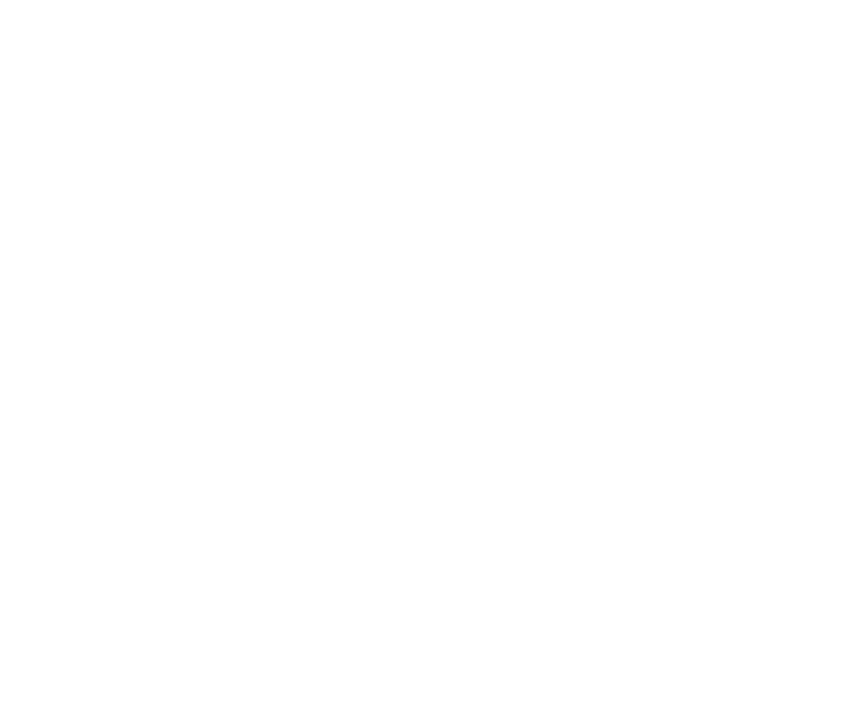
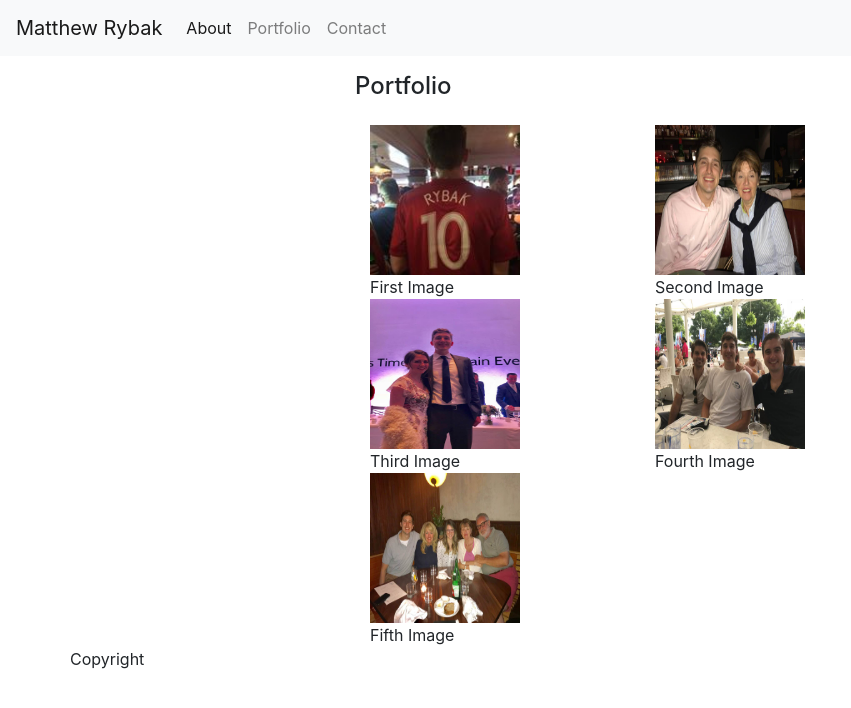
Before and after one commit to mrybak1991/Bootstrap-Portfolio, a plain HTML site: page portfolio.html in a window 1280 px wide. Shown: the whole page, without its empty margins (0-851 px from the left). Drawn offline with nearby package versions, Linux system fonts and the light colour scheme.

Commit message:
html2+css

```diff
--- /dev/null
+++ b/assets/css/style2.css
@@ -0,0 +1,4 @@
+img {
+    width: 150px;
+    height: 150px;
+}
--- a/portfolio.html
+++ b/portfolio.html
@@ -0,0 +1,87 @@
+<!DOCTYPE html>
+<html lang="en">
+<head>
+    <meta charset="UTF-8">
+    <meta name="viewport" content="width=device-width, initial-scale=1.0">
+    <meta http-equiv="X-UA-Compatible" content="ie=edge">
+    <title>Matthew Rybak</title>
+    <link rel="stylesheet" href="https://stackpath.bootstrapcdn.com/bootstrap/4.3.1/css/bootstrap.min.css" integrity="sha384-ggOyR0iXCbMQv3Xipma34MD+dH/1fQ784/j6cY/iJTQUOhcWr7x9JvoRxT2MZw1T" crossorigin="anonymous">
+    <link rel="stylesheet" href="assets/css/style2.css">
+</head>
+<body>
+        <nav class="navbar navbar-expand-lg navbar-light bg-light">
+                <a class="navbar-brand" href="#">Matthew Rybak</a>
+                <button class="navbar-toggler" type="button" data-toggle="collapse" data-target="#navbarNav" aria-controls="navbarNav" aria-expanded="false" aria-label="Toggle navigation">
+                  <span class="navbar-toggler-icon"></span>
+                </button>
+                <div class="collapse navbar-collapse" id="navbarNav">
+                  <ul class="navbar-nav">
+                    <li class="nav-item active">
+                      <a class="nav-link" href="index.html">About <span class="sr-only">(current)</span></a>
+                    </li>
+                    <li class="nav-item">
+                      <a class="nav-link" href="portfolio.html">Portfolio <span class="sr-only">(current)</span></a>
+                    </li>
+                    <li class="nav-item">
+                      <a class="nav-link" href="contact.html">Contact <span class="sr-only">(current)</span></a>
+                    </li>
+                  </ul>
+                </div>
+              </nav>
+    <div class="container">
+       <!-- dummy row to provide space between Nav Bar and content box -->
+        <div class="row">
+            <p></p>
+        </div>
+        <div class="row">
+            <!-- dummy column -->
+            <div class="col-md-3"></div>
+            <!-- column containing pictures -->
+            <div class="col-md-6">
+                <div class="row">
+                    <h4>Portfolio</h4>
+                </div>
+                <div class="row">
+                    <p></p>
+                </div>
+                <!-- first set of pics -->
+                <div class="row">
+                    <div class="col-md-6">
+                        <img src="assets/images/first_image.jpg" alt="First Image">
+                        <div class="text-block1">First Image</div>
+                    </div>
+                    <div class="col-md-6">
+                        <img src="assets/images/second_image.jpg" alt="Second Image">
+                        <div class="text-block2">Second Image</div>
+                    </div>
+                </div>
+            <!-- second set of pics -->
+                <div class="row">
+                    <div class="col-md-6">
+                        <img src="assets/images/third_image.jpg" alt="Third Image">
+                        <div class="text-block3">Third Image </div>
+                    </div>
+                    <div class="col-md-6">
+                            <img src="assets/images/fourth_image.jpg" alt="Fourth Image">
+                            <div class="text-block4">Fourth Image </div>
+                    </div>
+                </div>
+            <!-- third set of pics -->
+                <div class="row">
+                    <div class="col-md-6">
+                            <img src="assets/images/fifth_image.jpg" alt="Fifth Image">
+                            <div class ="text-block5">Fifth Image </div>
+                    </div>
+                </div>
+            </div>
+        </div>
+
+        <div class="row">
+            <footer>
+                <p id="copyRight">Copyright</p>
+            </footer>
+        </div>
+    </div>
+
+</body>
+</html>
```
Also changed, not shown: index.html (+11 -3 lines), assets/images/fifth_image.jpg (added), assets/images/first_image.jpg (added), assets/images/fourth_image.jpg (added), assets/images/memphis-mini.png (added), assets/images/second_image.jpg (added), assets/images/sixth_image.jpg (added), assets/images/third_image.jpg (added).
